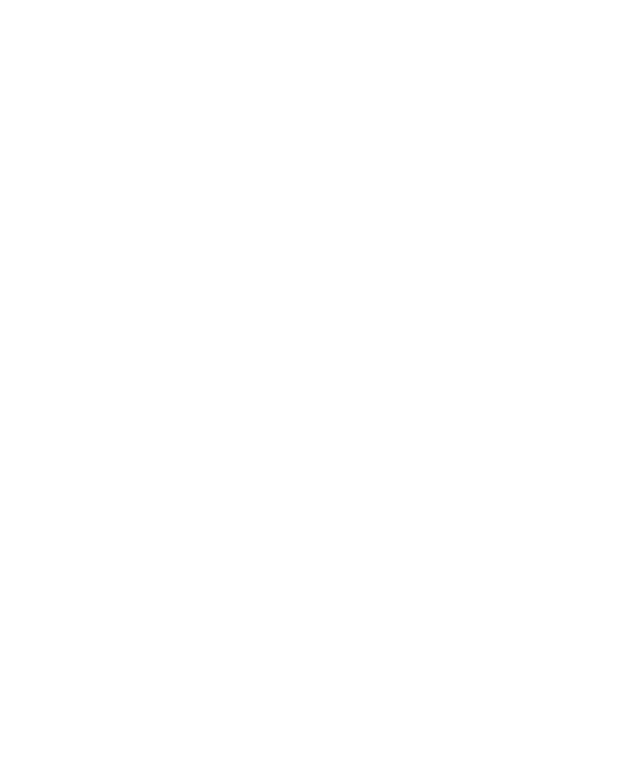
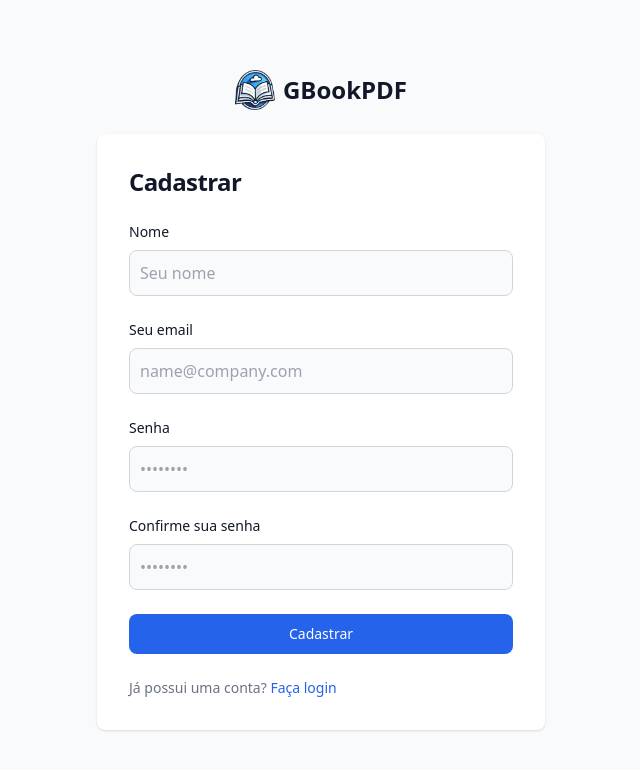
Before and after one commit to thiagoclopes/GBookPDF, a Vue app: page /sign-up in a window 1280 px wide. Before the commit this address had no page. Shown: the top 770 px of the page, without its empty margins (319-959 px from the left). Built offline with nearby package versions, Linux system fonts and the light colour scheme.

Commit message:
creating sign-up page

```diff
--- a/src/components/AppHeader.vue
+++ b/src/components/AppHeader.vue
@@ -14,7 +14,7 @@
                     Planos
                 </router-link>
                 <router-link
-                    to="/login"
+                    to="/sign-in"
                     class="text-white hover:bg-blue-300 focus:ring-4 focus:ring-gray-300 font-medium rounded-lg text-sm px-4 lg:px-5 py-2 lg:py-2.5 mr-2 focus:outline-none"
                 >
                     Entrar
--- a/src/router/index.ts
+++ b/src/router/index.ts
@@ -1,6 +1,7 @@
 import { createRouter, createWebHistory } from 'vue-router'
 import HomeView from '../views/HomeView.vue'
-import Login from '@/views/LoginView.vue'
+import LoginView from '@/views/LoginView.vue'
+import RegisterView from '@/views/RegisterView.vue'
 
 const router = createRouter({
   history: createWebHistory(import.meta.env.BASE_URL),
@@ -11,9 +12,14 @@
       component: HomeView
     },
     {
-      path: '/login',
-      name: 'login',
-      component: Login
+      path: '/sign-in',
+      name: 'sign-in',
+      component: LoginView
+    },
+    {
+      path: '/sign-up',
+      name: 'sign-up',
+      component: RegisterView
     },
   ]
 })
--- a/src/views/LoginView.vue
+++ b/src/views/LoginView.vue
@@ -15,8 +15,8 @@
     <section class="bg-gray-50 dark:bg-gray-900">
         <div class="flex flex-col items-center justify-center px-6 py-8 mx-auto md:h-screen lg:py-0">
             <a href="#" class="flex items-center mb-6 text-2xl font-semibold text-gray-900 dark:text-white">
-                <img class="w-8 h-8 mr-2" src="https://flowbite.s3.amazonaws.com/blocks/marketing-ui/logo.svg" alt="logo">
-                Flowbite
+                <img class="w-10 h-10 mr-2" src="../assets/logo-gbookpdf.png" alt="logo">
+                GBookPDF
             </a>
             <div class="w-full bg-white rounded-lg shadow dark:border md:mt-0 sm:max-w-md xl:p-0 dark:bg-gray-800 dark:border-gray-700">
                 <div class="p-6 space-y-4 md:space-y-6 sm:p-8">
@@ -45,7 +45,13 @@
                         </div>
                         <button type="submit" class="w-full text-white bg-blue-600 hover:bg-blue-700 focus:ring-4 focus:outline-none focus:ring-blue-300 font-medium rounded-lg text-sm px-5 py-2.5 text-center dark:bg-blue-600 dark:hover:bg-blue-700 dark:focus:ring-blue-800">Sign in</button>
                         <p class="text-sm font-light text-gray-500 dark:text-gray-400">
-                            Don’t have an account yet? <a href="#" class="font-medium text-blue-600 hover:underline dark:text-blue-500">Sign up</a>
+                            Não possui uma conta?
+                            <router-link
+                                to="/sign-up"
+                                class="font-medium text-blue-600 hover:underline dark:text-blue-500"
+                            >
+                                Cadastrar
+                            </router-link>
                         </p>
                     </form>
                 </div>
--- /dev/null
+++ b/src/views/RegisterView.vue
@@ -0,0 +1,65 @@
+<script setup lang="ts">
+import { ref } from 'vue';
+
+const nome = ref<string>('');
+const email = ref<string>('');
+const senha = ref<string>('');
+const confirmarSenha = ref<string>('');
+
+// Função para salvar os dados de cadastro
+function saveData() {
+  if (senha.value !== confirmarSenha.value) {
+    console.error('As senhas não correspondem');
+    return;
+  }
+  console.log('Nome:', nome.value);
+  console.log('Email:', email.value);
+  console.log('Senha:', senha.value);
+}
+</script>
+
+<template>
+    <section class="bg-gray-50 dark:bg-gray-900">
+        <div class="flex flex-col items-center justify-center px-6 py-8 mx-auto md:h-screen lg:py-0">
+            <a href="#" class="flex items-center mb-6 text-2xl font-semibold text-gray-900 dark:text-white">
+                <img class="w-10 h-10 mr-2" src="../assets/logo-gbookpdf.png" alt="logo">
+                GBookPDF
+            </a>
+            <div class="w-full bg-white rounded-lg shadow dark:border md:mt-0 sm:max-w-md xl:p-0 dark:bg-gray-800 dark:border-gray-700">
+                <div class="p-6 space-y-4 md:space-y-6 sm:p-8">
+                    <h1 class="text-xl font-bold leading-tight tracking-tight text-gray-900 md:text-2xl dark:text-white">
+                        Cadastrar
+                    </h1>
+                    <form class="space-y-4 md:space-y-6" @submit.prevent="saveData">
+                        <div>
+                            <label for="nome" class="block mb-2 text-sm font-medium text-gray-900 dark:text-white">Nome</label>
+                            <input type="text" name="nome" v-model="nome" id="nome" class="bg-gray-50 border border-gray-300 text-gray-900 rounded-lg focus:ring-blue-600 focus:border-blue-600 block w-full p-2.5 dark:bg-gray-700 dark:border-gray-600 dark:placeholder-gray-400 dark:text-white dark:focus:ring-blue-500 dark:focus:border-blue-500" placeholder="Seu nome" required>
+                        </div>
+                        <div>
+                            <label for="email" class="block mb-2 text-sm font-medium text-gray-900 dark:text-white">Seu email</label>
+                            <input type="email" name="email" v-model="email" id="email" class="bg-gray-50 border border-gray-300 text-gray-900 rounded-lg focus:ring-blue-600 focus:border-blue-600 block w-full p-2.5 dark:bg-gray-700 dark:border-gray-600 dark:placeholder-gray-400 dark:text-white dark:focus:ring-blue-500 dark:focus:border-blue-500" placeholder="name@company.com" required>
+                        </div>
+                        <div>
+                            <label for="senha" class="block mb-2 text-sm font-medium text-gray-900 dark:text-white">Senha</label>
+                            <input type="password" name="senha" v-model="senha" id="senha" placeholder="••••••••" class="bg-gray-50 border border-gray-300 text-gray-900 rounded-lg focus:ring-blue-600 focus:border-blue-600 block w-full p-2.5 dark:bg-gray-700 dark:border-gray-600 dark:placeholder-gray-400 dark:text-white dark:focus:ring-blue-500 dark:focus:border-blue-500" required>
+                        </div>
+                        <div>
+                            <label for="confirmarSenha" class="block mb-2 text-sm font-medium text-gray-900 dark:text-white">Confirme sua senha</label>
+                            <input type="password" name="confirmarSenha" v-model="confirmarSenha" id="confirmarSenha" placeholder="••••••••" class="bg-gray-50 border border-gray-300 text-gray-900 rounded-lg focus:ring-blue-600 focus:border-blue-600 block w-full p-2.5 dark:bg-gray-700 dark:border-gray-600 dark:placeholder-gray-400 dark:text-white dark:focus:ring-blue-500 dark:focus:border-blue-500" required>
+                        </div>
+                        <button type="submit" class="w-full text-white bg-blue-600 hover:bg-blue-700 focus:ring-4 focus:outline-none focus:ring-blue-300 font-medium rounded-lg text-sm px-5 py-2.5 text-center dark:bg-blue-600 dark:hover:bg-blue-700 dark:focus:ring-blue-800">Cadastrar</button>
+                        <p class="text-sm font-light text-gray-500 dark:text-gray-400">
+                            Já possui uma conta?
+                            <router-link
+                                to="/signin"
+                                class="font-medium text-blue-600 hover:underline dark:text-blue-500"
+                            >
+                                Faça login
+                            </router-link>
+                        </p>
+                    </form>
+                </div>
+            </div>
+        </div>
+    </section>
+</template>
```
